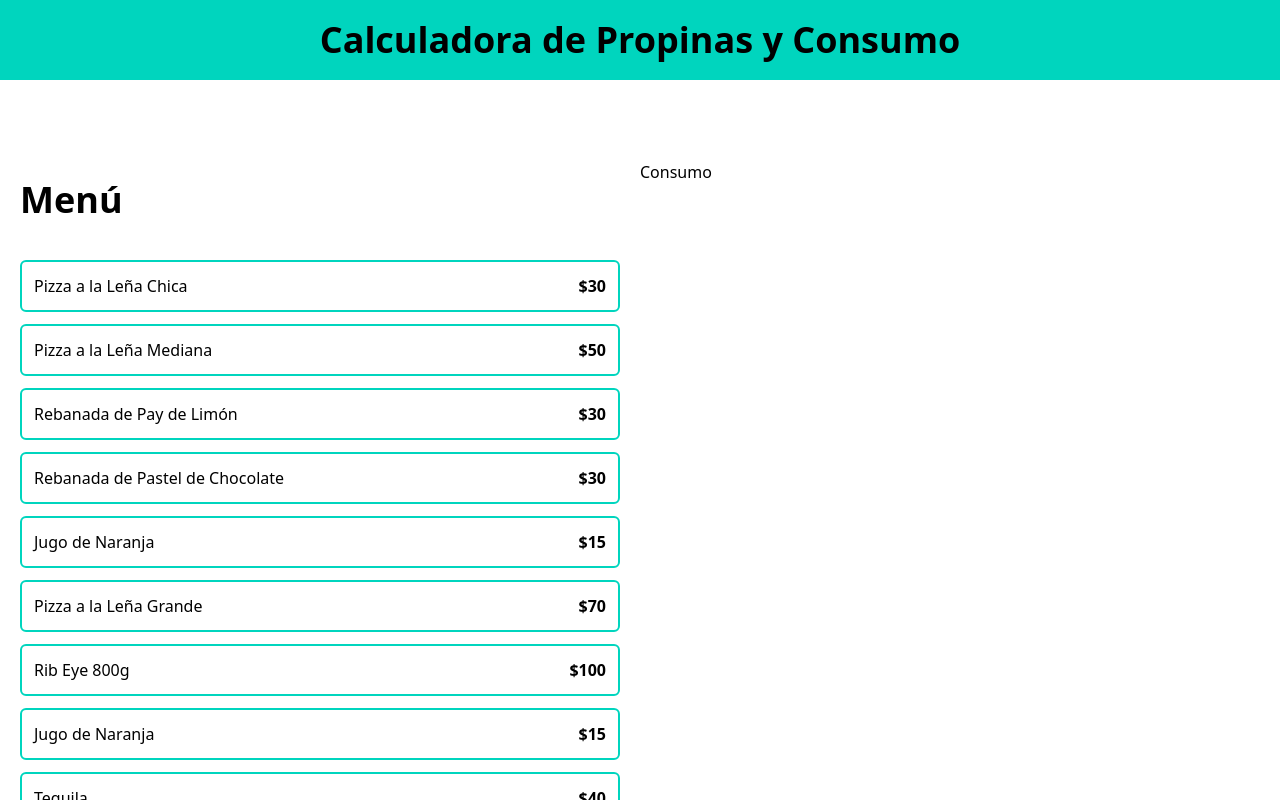
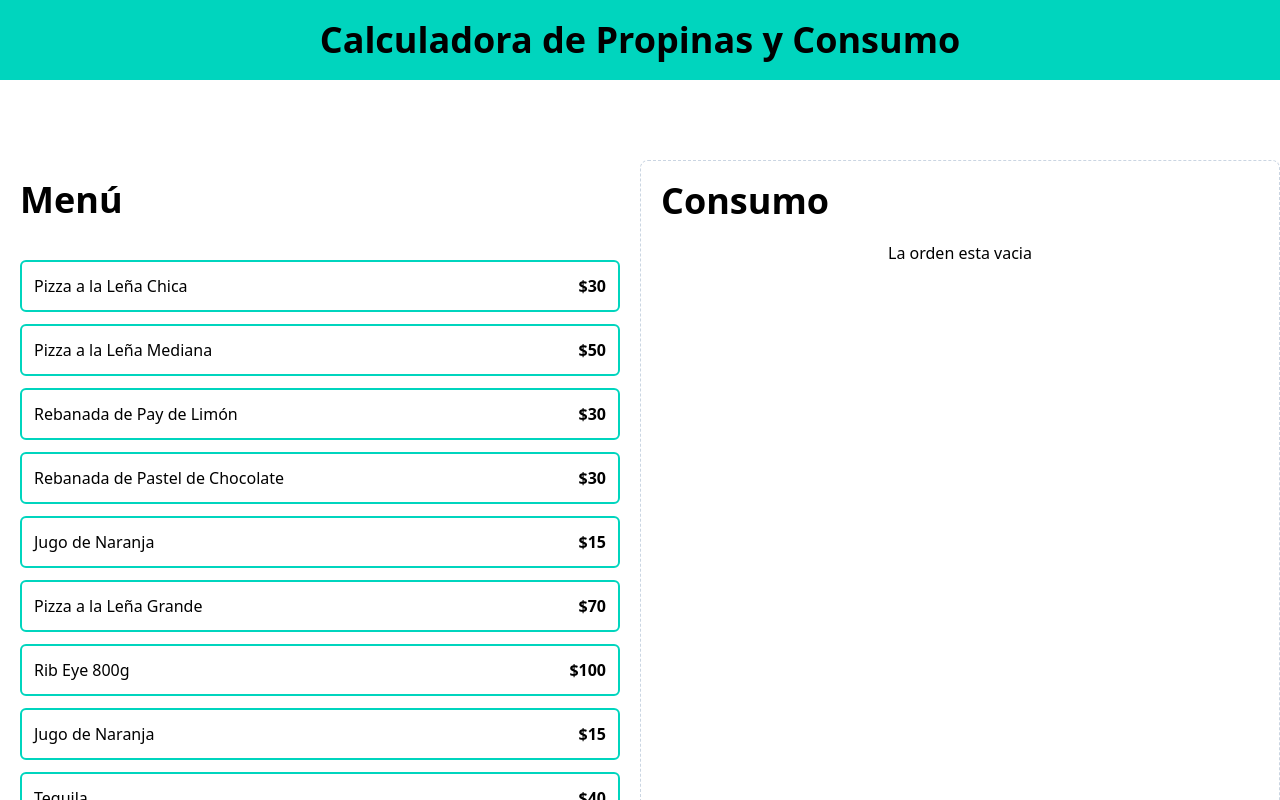
Before and after one commit to bmenc/calculadora_propinas, a React (Vite) app: page / in a window 1280 px wide. Shown: the top 800 px of the page. Built offline with nearby package versions, Linux system fonts and the light colour scheme.

Commit message:
118. Mostrando el Consumo de la orden

```diff
--- a/src/App.tsx
+++ b/src/App.tsx
@@ -1,10 +1,11 @@
 import MenuItem from "./components/MenuItem";
+import OrderContents from "./components/OrderContents";
 import { menuItems } from "./data/db";
 import useOrder from "./hooks/useOrder";
 
 function App() {
   console.log(menuItems);
-  const { addItem } = useOrder();
+  const { order, addItem } = useOrder();
 
   return (
     <>
@@ -24,8 +25,10 @@
             ))}
           </div>
         </div>
-        <div>
-          Consumo
+        <div className="border border-dashed border-slate-300 p-5 rounded-lg space-y-10">
+          <OrderContents
+            order={order}
+          />
         </div>
       </main>
     </>
--- /dev/null
+++ b/src/components/OrderContents.tsx
@@ -0,0 +1,26 @@
+import type { OrderItem } from "../types"
+
+type OrderContentsProps = {
+    order: OrderItem[]
+}
+
+export default function OrderContents({ order }: OrderContentsProps) {
+    return (
+        <div>
+            <h2 className="font-black text-4xl">Consumo</h2>
+            <div className="space-y-3 mt-5">
+                {order.length === 0 ?
+                    <p className="text-center">La orden esta vacia</p>
+                    :
+                    (order.map(item => (
+                        <div key={item.id}>
+                            <p >
+                                {item.name}
+                            </p>
+                        </div>
+                    )))
+                }
+            </div>
+        </div>
+    )
+}
--- a/src/hooks/useOrder.ts
+++ b/src/hooks/useOrder.ts
@@ -20,6 +20,7 @@
     console.log(order)
 
     return {
+        order,
         addItem
     }
 }
```
